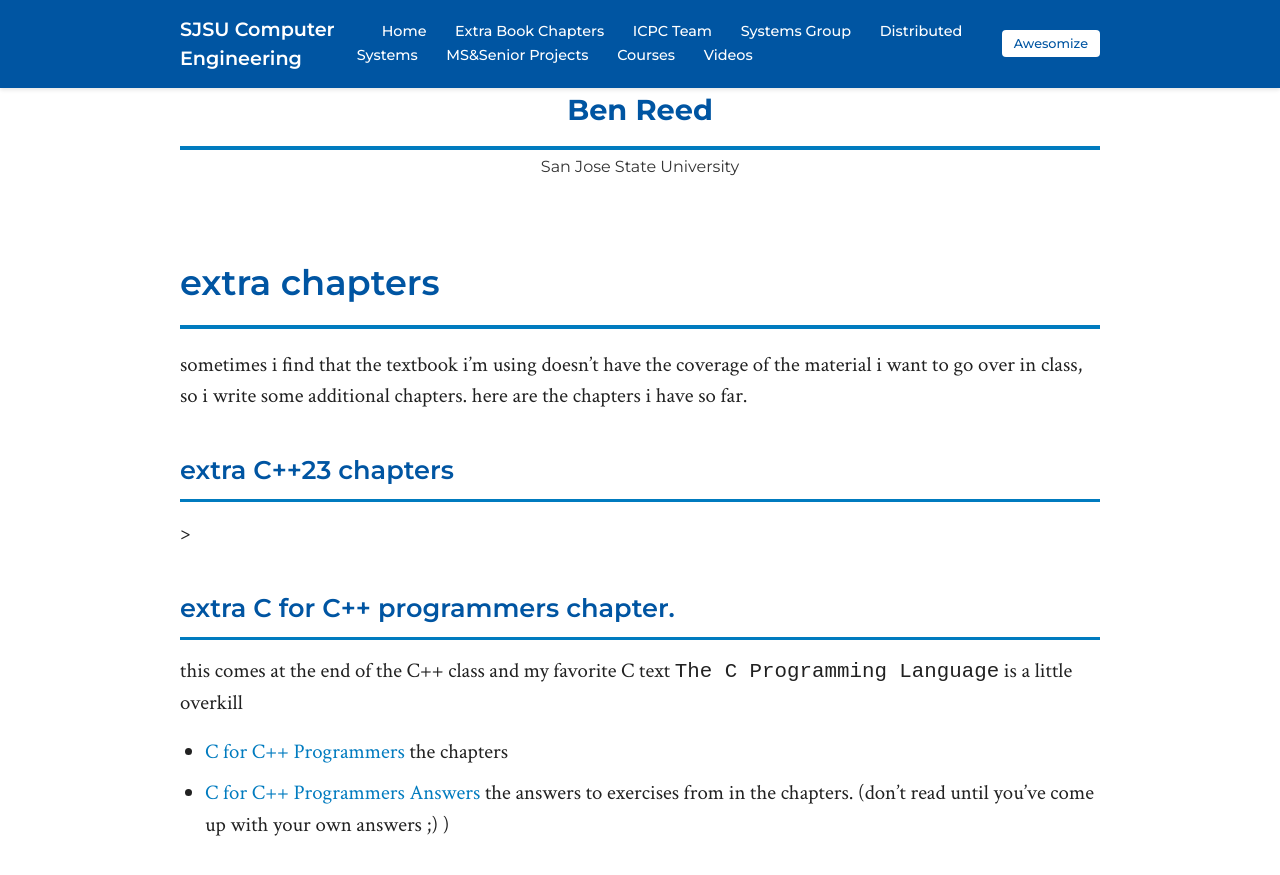
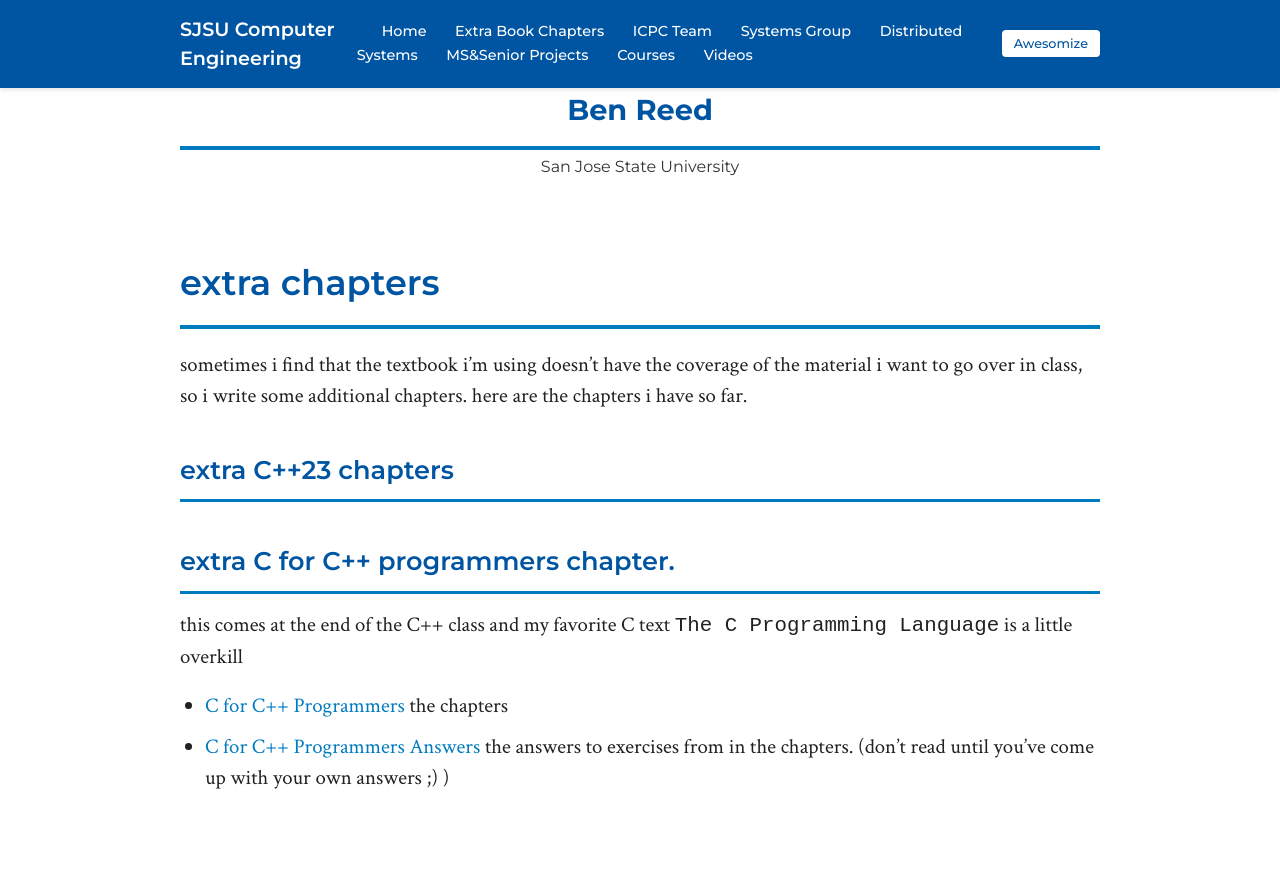
Before and after one commit to breed/benreed-sjsu, a Jekyll site: the page built from extra-chapters/index.md, in a window 1280 px wide and 900 px high. Shown: the top 875 px of the window. Built offline with Jekyll 4.4.1, drawn with Linux system fonts in a browser that asks for light colours.

Commit message:
add div to help scrolling

```diff
--- a/extra-chapters/index.md
+++ b/extra-chapters/index.md
@@ -15,10 +15,12 @@
 <a id=cpp23>
 ## extra C++23 chapters
 
-<a id="c4cpp"/>>
+<a id="c4cpp"/>
 ## extra C for C++ programmers chapter.
 
 this comes at the end of the C++ class and my favorite C text `The C Programming Language` is a little overkill
 
 - [C for C++ Programmers](c4c++.pdf) the chapters
 - [C for C++ Programmers Answers](c4c++-answers.pdf) the answers to exercises from in the chapters. (don't read until you've come up with your own answers ;) )
+
+<div style="height: 100vh;"></div>
```
